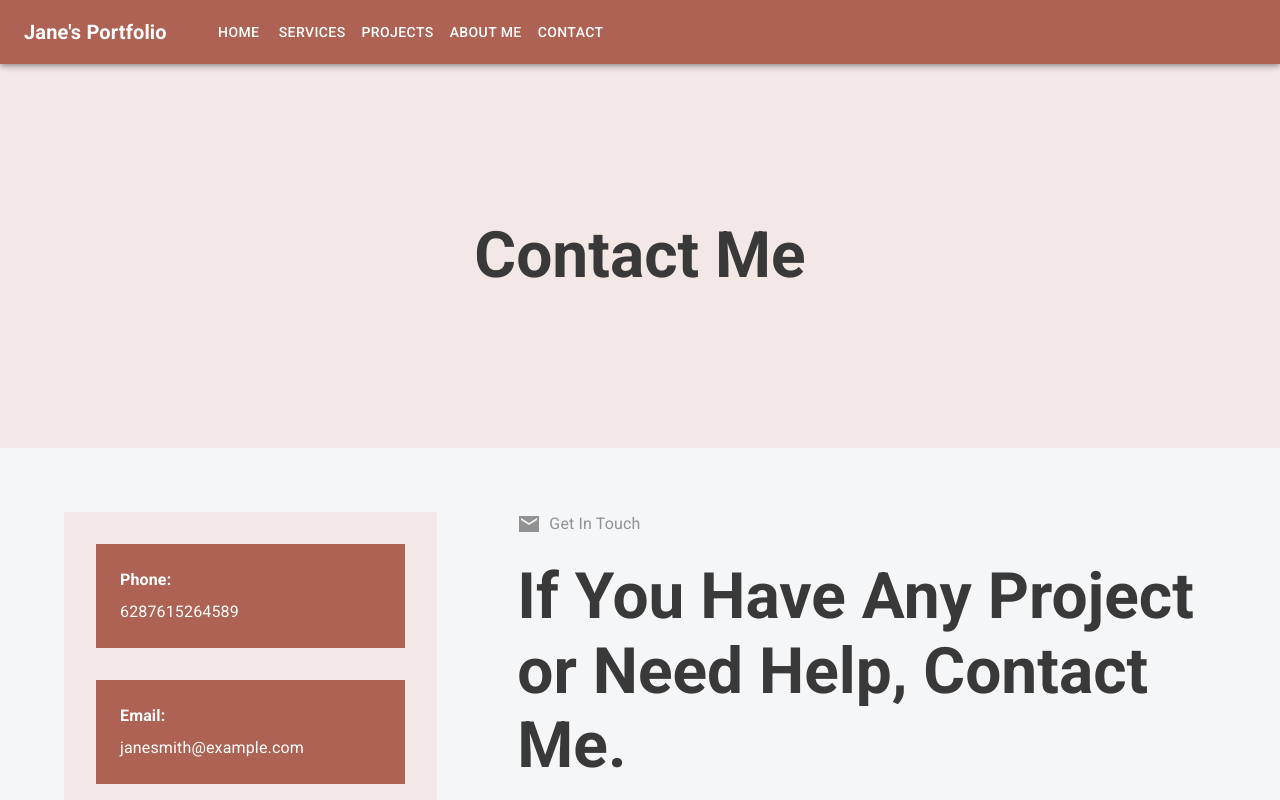
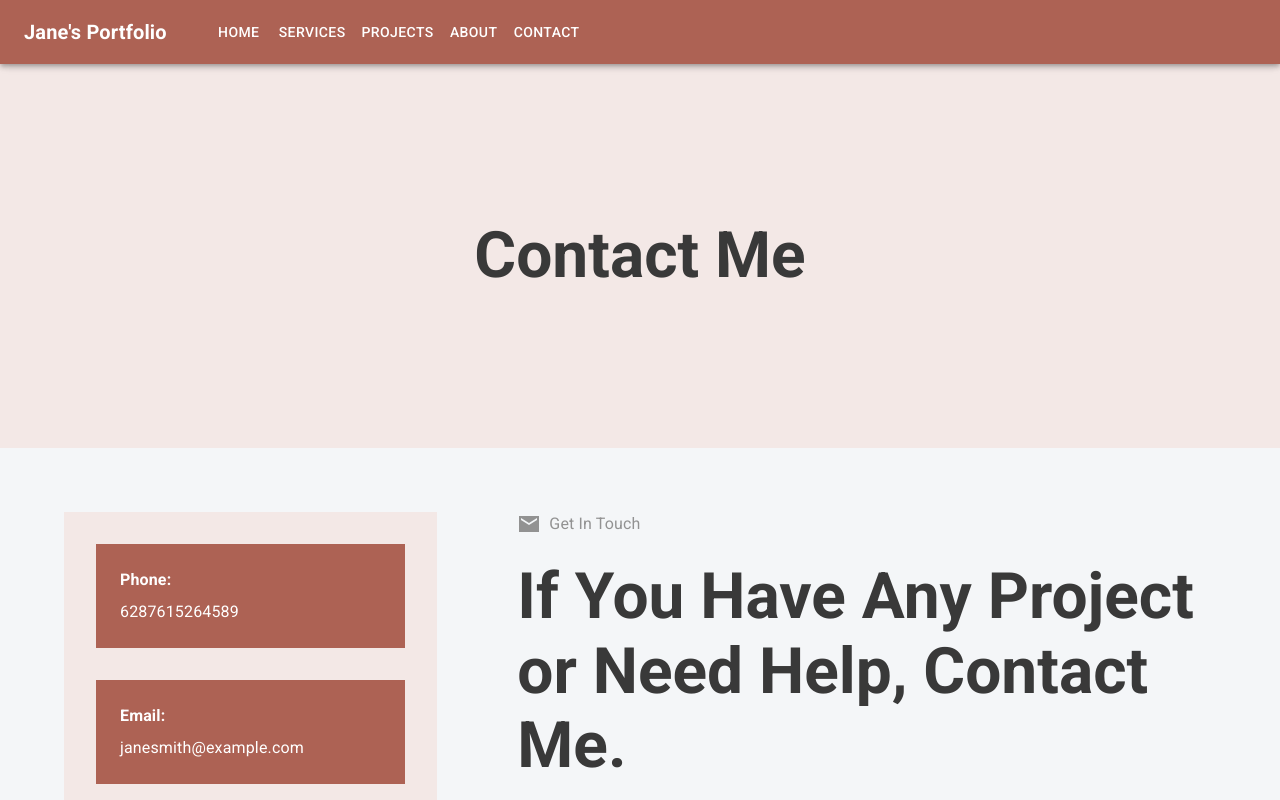
Before and after one commit to marsellius88/portfolio-1, a React (Vite) app in the folder frontend/: page /contact in a window 1280 px wide. Shown: the top 800 px of the page. Built offline with nearby package versions, Linux system fonts and the light colour scheme.

Commit message:
memperbaiki styling

```diff
--- a/frontend/src/components/About/Profile.jsx
+++ b/frontend/src/components/About/Profile.jsx
@@ -55,8 +55,8 @@ export default function Profile({ about }) {
               justifyContent: "center",
               alignItems: { xs: "center", md: "flex-start" },
               height: "100%",
+              px: { xs: 4, md: 0 },
               pr: { xs: 0, md: 8 },
-              px: { xs: 4, md: 0 },
             }}
           >
             <Typography
--- a/frontend/src/components/DrawerAppBar.jsx
+++ b/frontend/src/components/DrawerAppBar.jsx
@@ -21,13 +21,13 @@ import WorkIcon from "@mui/icons-material/Work";
 import InfoIcon from "@mui/icons-material/Info";
 import EmailIcon from "@mui/icons-material/Email";
 
-const drawerWidth = 240;
+const drawerWidth = "75%";
 
 const pages = [
   { text: "Home", link: "/", icon: <HomeIcon /> },
   { text: "Services", link: "/services", icon: <DesignServicesIcon /> },
   { text: "Projects", link: "/projects", icon: <WorkIcon /> },
-  { text: "About Me", link: "/about", icon: <InfoIcon /> },
+  { text: "About", link: "/about", icon: <InfoIcon /> },
   { text: "Contact", link: "/contact", icon: <EmailIcon /> },
 ];
 
@@ -37,7 +37,7 @@ function DrawerAppBar(props) {
 
   const handleDrawerToggle = () => {
     setMobileOpen((prevState) => !prevState);
-    console.log(mobileOpen)
+    console.log(mobileOpen);
   };
 
   const drawer = (
--- a/frontend/src/components/Home/Profile.jsx
+++ b/frontend/src/components/Home/Profile.jsx
@@ -65,6 +65,7 @@ export default function Profile({ profilePicture }) {
           sx={{
             height: "calc(100vh - 64px)",
             bgcolor: "secondary.main",
+            pl: { xs: 3, md: 0 },
             pr: { xs: 0, md: 6 },
             pt: { xs: 0, md: 2 },
             // pr: 6,
--- a/frontend/src/components/Home/Skills.jsx
+++ b/frontend/src/components/Home/Skills.jsx
@@ -24,7 +24,7 @@ export default function Skills({ skills }) {
               justifyContent: "center",
               alignItems: "flex-start",
               height: "100%",
-              pl: {xs: 4, md: 8},
+              pl: { xs: 4, md: 8 },
               pt: { xs: 4, md: 0 },
             }}
           >
@@ -41,8 +41,8 @@ export default function Skills({ skills }) {
           sx={{
             height: "calc(100vh - 64px)",
             bgcolor: "secondary.main",
+            px: { xs: 4, md: 0 },
             pr: { xs: 0, md: 8 },
-            px: { xs: 4, md: 0 },
             py: { xs: 0, md: 2 },
             display: "flex",
             justifyContent: "center",
```
Also changed, not shown: frontend/vercel.json (added).
